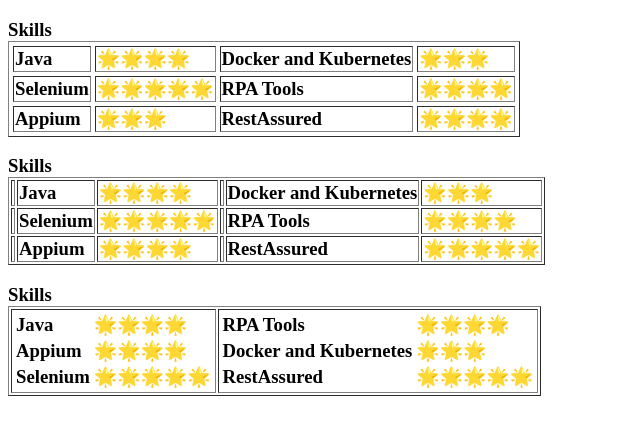
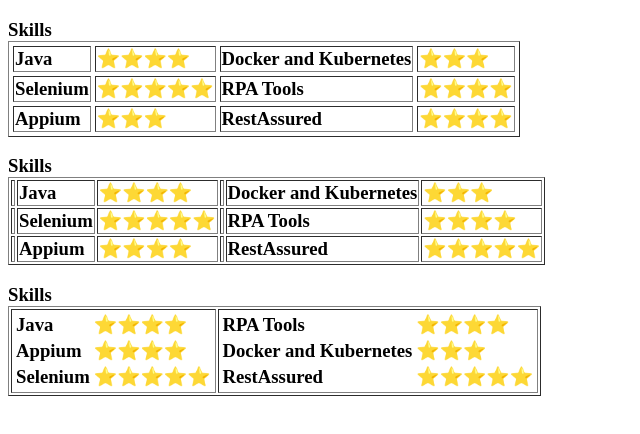
Before and after one commit to bineet18/Angular_Test1, a plain HTML site: page challenge1.html in a window 1280 px wide. Shown: the full height of the page, 0-640 px from the left. Drawn offline with Linux system fonts and the light colour scheme.

```diff
--- a/challenge1.html
+++ b/challenge1.html
@@ -14,21 +14,21 @@
       <tbody>
         <tr>
           <td>Java</td>
-          <td>🌟🌟🌟🌟</td>
+          <td>⭐⭐⭐⭐</td>
           <td>Docker and Kubernetes</td>
-          <td>🌟🌟🌟</td>
+          <td>⭐⭐⭐</td>
         </tr>
         <tr>
           <td>Selenium</td>
-          <td>🌟🌟🌟🌟🌟</td>
+          <td>⭐⭐⭐⭐⭐</td>
           <td>RPA Tools</td>
-          <td>🌟🌟🌟🌟</td>
+          <td>⭐⭐⭐⭐</td>
         </tr>
         <tr>
           <td>Appium</td>
-          <td>🌟🌟🌟</td>
+          <td>⭐⭐⭐</td>
           <td>RestAssured</td>
-          <td>🌟🌟🌟🌟</td>
+          <td>⭐⭐⭐⭐</td>
         </tr>
       </tbody>
     </table>
@@ -40,31 +40,31 @@
         <tr>
           <td>
           <td>Java</td>
-          <td>🌟🌟🌟🌟</td>
+          <td>⭐⭐⭐⭐</td>
           </td>
           <td>
           <td>Docker and Kubernetes</td>
-          <td>🌟🌟🌟</td>
+          <td>⭐⭐⭐</td>
           </td>
         </tr>
         <tr>
           <td>
           <td>Selenium</td>
-          <td>🌟🌟🌟🌟🌟</td>
+          <td>⭐⭐⭐⭐⭐</td>
           </td>
           <td>
           <td>RPA Tools</td>
-          <td>🌟🌟🌟🌟</td>
+          <td>⭐⭐⭐⭐</td>
           </td>
         </tr>
         <tr>
           <td>
           <td>Appium</td>
-          <td>🌟🌟🌟🌟</td>
+          <td>⭐⭐⭐⭐</td>
           </td>
           <td>
           <td>RestAssured</td>
-          <td>🌟🌟🌟🌟🌟</td>
+          <td>⭐⭐⭐⭐⭐</td>
           </td>
         </tr>
       </table>
@@ -76,15 +76,15 @@
               <table>
                 <tr>
                   <td>Java</td>
-                  <td>🌟🌟🌟🌟</td>
+                  <td>⭐⭐⭐⭐</td>
                 </tr>
                 <tr>
                   <td>Appium</td>
-                  <td>🌟🌟🌟🌟</td>
+                  <td>⭐⭐⭐⭐</td>
                 </tr>
                 <tr>
                   <td>Selenium</td>
-                  <td>🌟🌟🌟🌟🌟</td>
+                  <td>⭐⭐⭐⭐⭐</td>
                 </tr>
               </table>
             </td>
@@ -93,15 +93,15 @@
               <table>
                 <tr>
                   <td>RPA Tools</td>
-                  <td>🌟🌟🌟🌟</td>
+                  <td>⭐⭐⭐⭐</td>
                 </tr>
                 <tr>
                   <td>Docker and Kubernetes</td>
-                  <td>🌟🌟🌟</td>
+                  <td>⭐⭐⭐</td>
                 </tr>
                 <tr>
                   <td>RestAssured</td>
-                  <td>🌟🌟🌟🌟🌟</td>
+                  <td>⭐⭐⭐⭐⭐</td>
                 </tr>
               </table>
             </td>
```
Also changed, not shown: index.html (+1 -1 lines).
